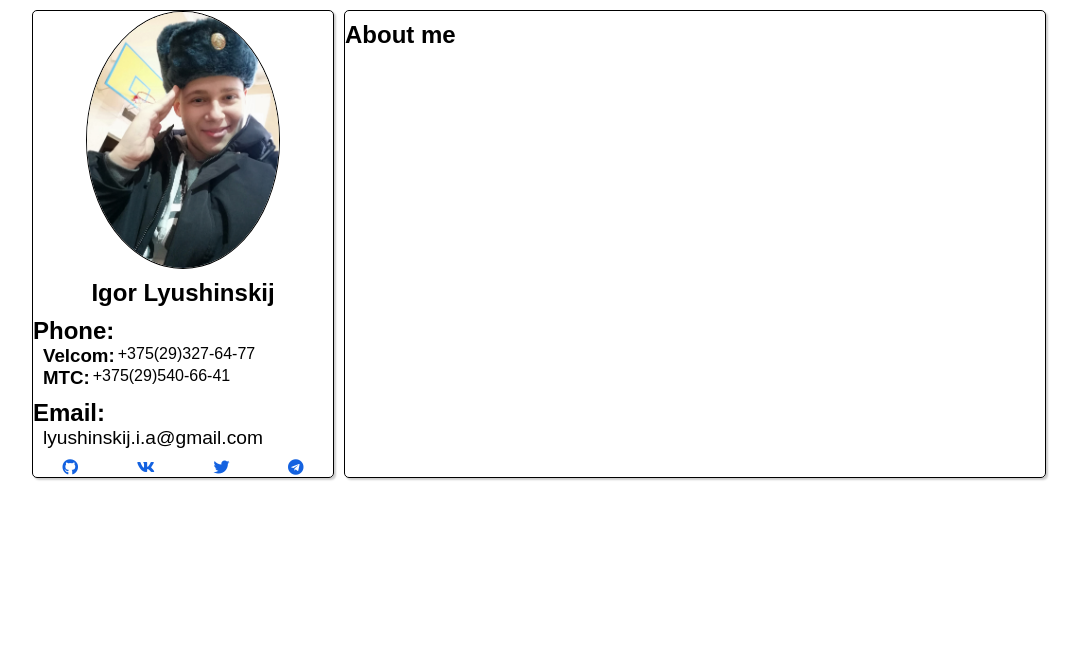
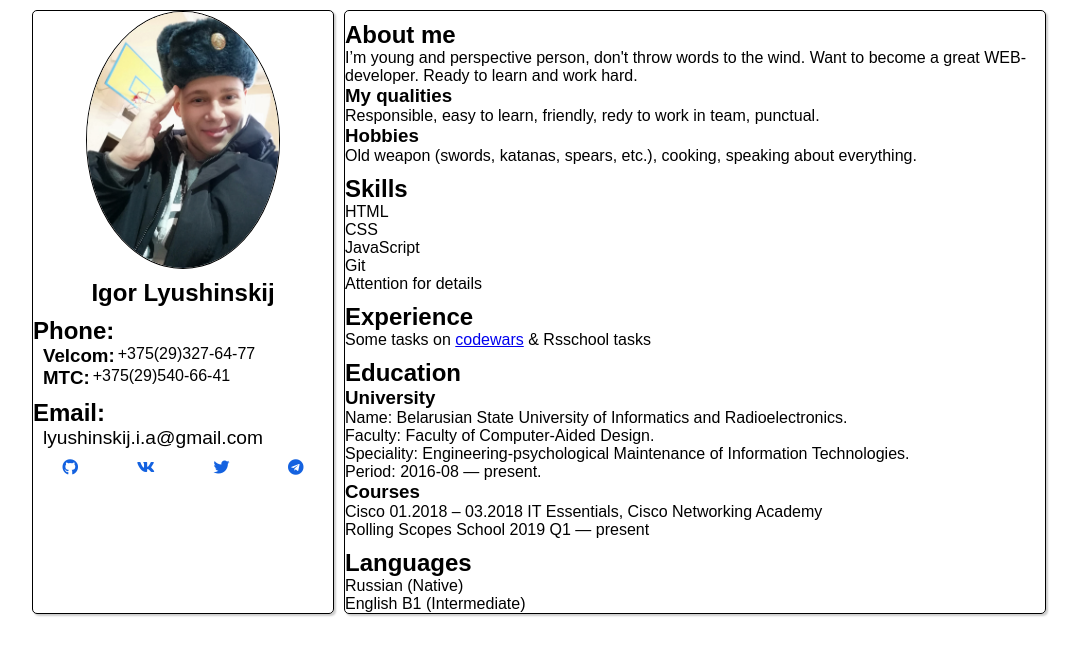
Before and after one commit to IngvarOldd/rsschool-2019Q1-cv, a plain HTML site: page index.html in a window 1280 px wide. Shown: the whole page, without its empty margins (101-1181 px from the left). Drawn offline with Linux system fonts and the light colour scheme.

Commit message:
feat: add about me info

```diff
--- a/index.html
+++ b/index.html
@@ -42,19 +42,48 @@
         </section>
         <section class="information">
             <div class="about">
-                <h2>About me</h2>
+                <h2 class="about-me">About me</h2>
+                <p class="about-me-text">I’m young and perspective person, don't throw words to the wind. Want to become a great WEB-developer. Ready to learn and work hard.</p>
+                <h3 class="qualities">My qualities</h3>
+                <p class="qualities-text">Responsible, easy to learn, friendly, redy to work in team, punctual.</p>
+                <h3 class="hobbies">Hobbies</h3>
+                <p class="hobbies-text">Old weapon (swords, katanas, spears, etc.), cooking, speaking about everything.</p>
             </div>
             <div class="skills">
-
+                <h2>Skills</h2>
+                <ul>
+                    <li>HTML</li>
+                    <li>CSS</li>
+                    <li>JavaScript</li>
+                    <li>Git</li>
+                    <li>Attention for details</li>
+                </ul>
             </div>
             <div class="experience">
-
+                <h2>Experience</h2>
+                <p>Some tasks on <a href="https://www.codewars.com/users/IngvarOldd">codewars</a> & Rsschool tasks</p>
             </div>
             <div class="education">
-
+                <h2>Education</h2>
+                <h3 class="university">University</h3>
+                    <ul>
+                        <li>Name: Belarusian State University of Informatics and Radioelectronics.</li>
+                        <li>Faculty: Faculty of Computer-Aided Design.</li>
+                        <li>Speciality: Engineering-psychological Maintenance of Information Technologies.</li>
+                        <li>Period: 2016-08 — present.</li>
+                    </ul>
+                <h3 class="courses"> Courses</h3>
+                <ul>
+                    <li class="cisco">Cisco 01.2018 – 03.2018 IT Essentials, Cisco Networking Academy</li>
+                    <li class="rss">Rolling Scopes School 2019 Q1 — present</li>
+                </ul>
             </div>
             <div class="languages">
-
+                <h2>Languages</h2>
+                <ul>
+                    <li>Russian (Native)</li>
+                    <li>English B1 (Intermediate)</li>
+                </ul>
             </div>
         </section>
     </div>
--- a/style.css
+++ b/style.css
@@ -35,6 +35,10 @@ h3 {
 img {
   border: 1px solid #000000;
   border-radius: 50%;
+}
+
+li {
+  list-style-type: none;
 }
 
 i {
@@ -78,11 +82,6 @@ li.phone-number {
   justify-content: space-around;
 }
 
-li.social-link {
-  list-style-type: none;
-  margin: 0px 2px;
-}
-
 div.email {
   margin-bottom: 10px;
 }
```
